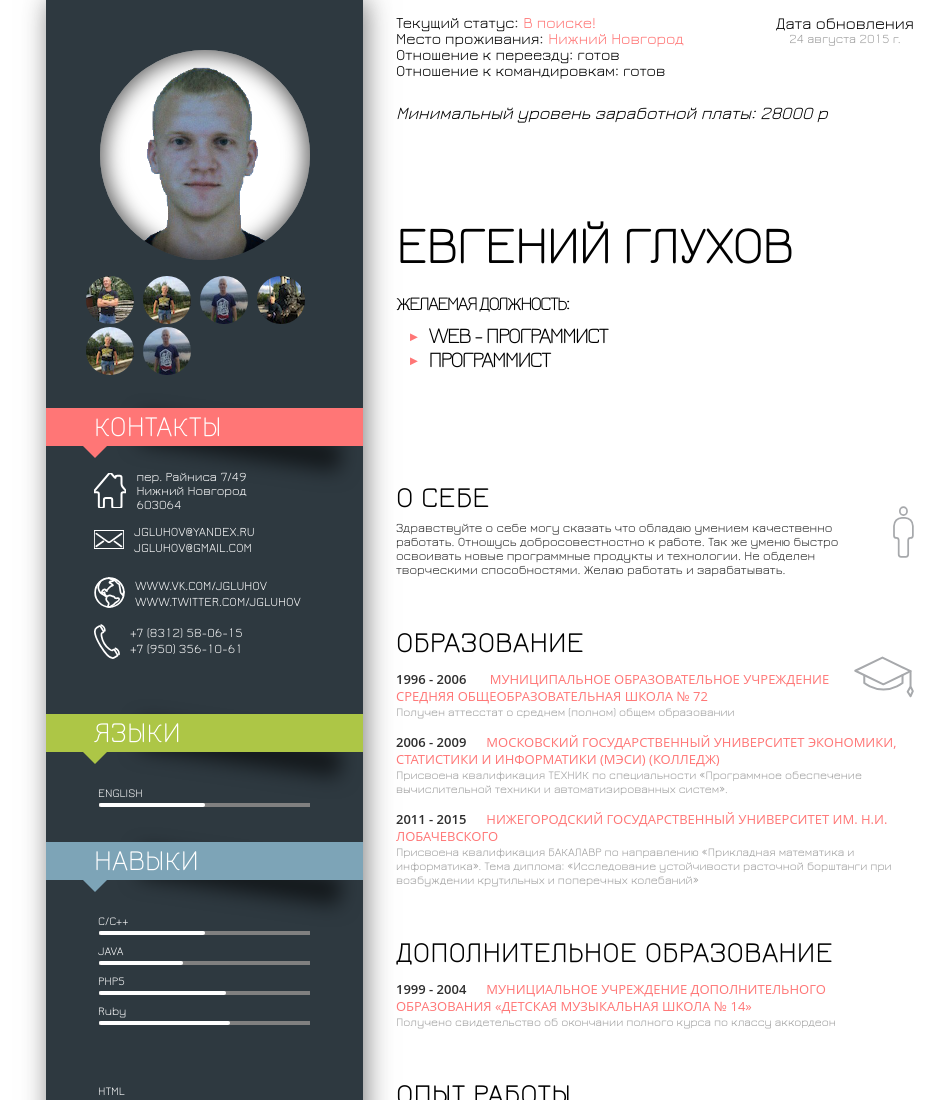
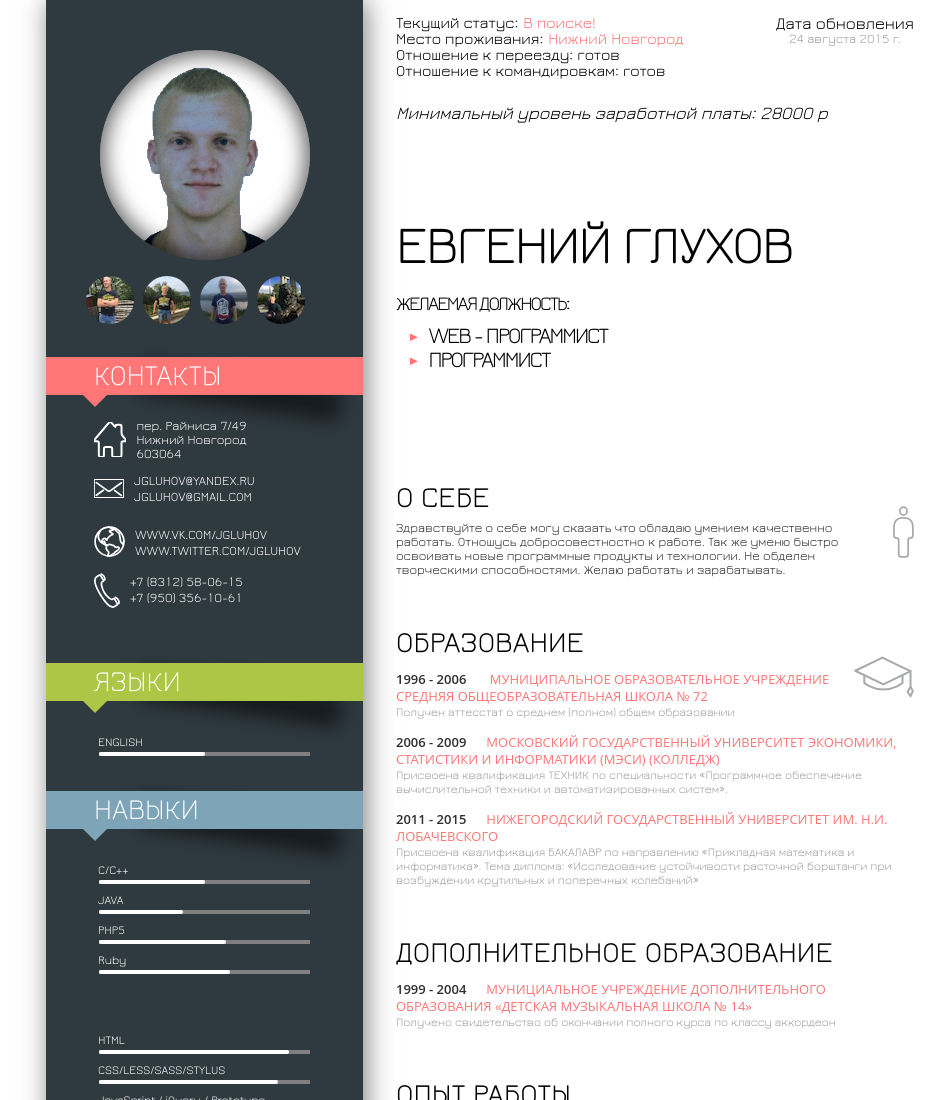
Before and after one commit to jgluhov/resume, a plain HTML site: page index.html in a window 1280 px wide. Shown: the top 1100 px of the page, without its empty margins (114-1059 px from the left). Drawn offline with nearby package versions, Linux system fonts and the light colour scheme.

Commit message:
Update index.html

```diff
--- a/index.html
+++ b/index.html
@@ -16,8 +16,6 @@
             <li><a href="images/image-2.jpg" data-lightbox="example-2" class="example-image-link"><img src="images/thumb-2.jpg" alt="Я на отдыхе 2" class="example-image"></a></li>
             <li><a href="images/image-3.jpg" data-lightbox="example-3" class="example-image-link"><img src="images/thumb-3.jpg" alt="Я на прогулке(парк швейцария)" class="example-image"></a></li>
             <li><a href="images/image-4.jpg" data-lightbox="example-4" class="example-image-link"><img src="images/thumb-4.jpg" alt="Я в Москве" class="example-image"></a></li>
-            <li><a href="images/image-2.jpg" data-lightbox="example-2" class="example-image-link"><img src="images/thumb-2.jpg" alt="Я на пробежке(зимой)" class="example-image"></a></li>
-            <li><a href="images/image-3.jpg" data-lightbox="example-3" class="example-image-link"><img src="images/thumb-3.jpg" alt="Я на прогулке(парк швейцария)" class="example-image"></a></li>
           </ul>
         </div>
         <div class="block-contact">
```
